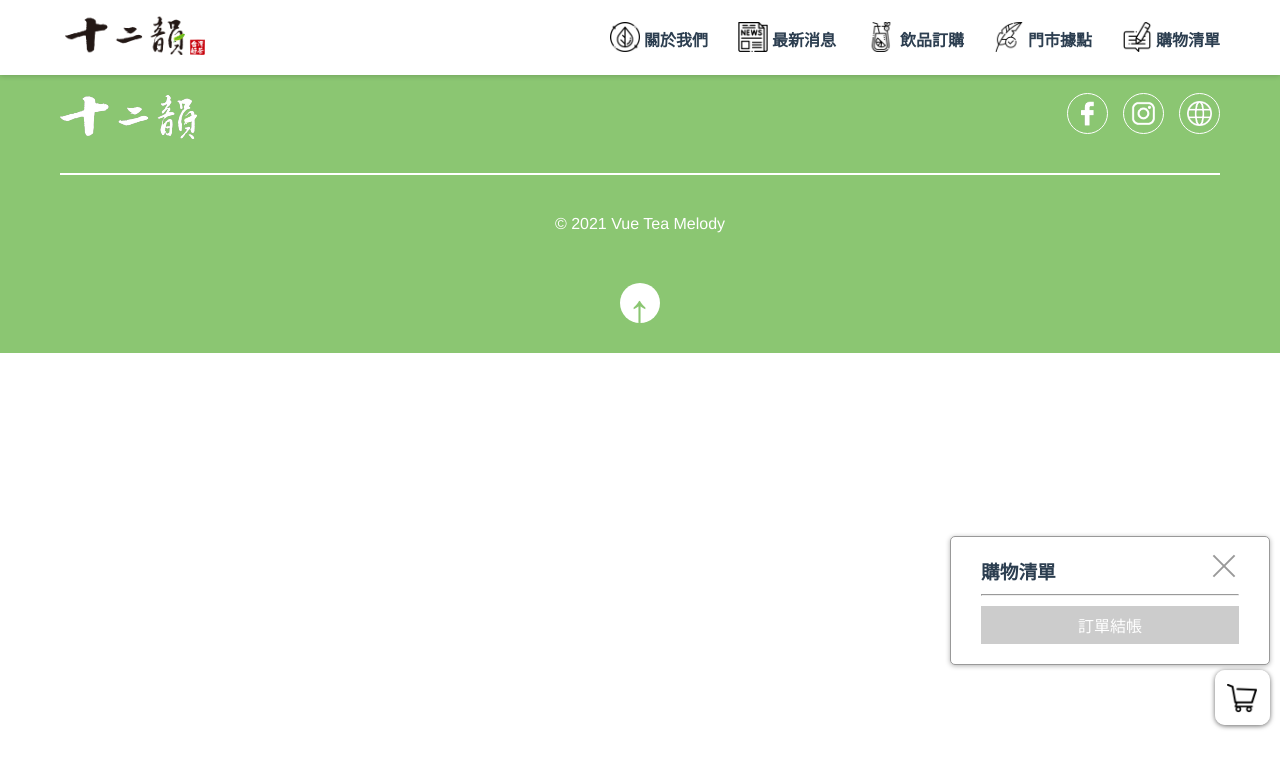
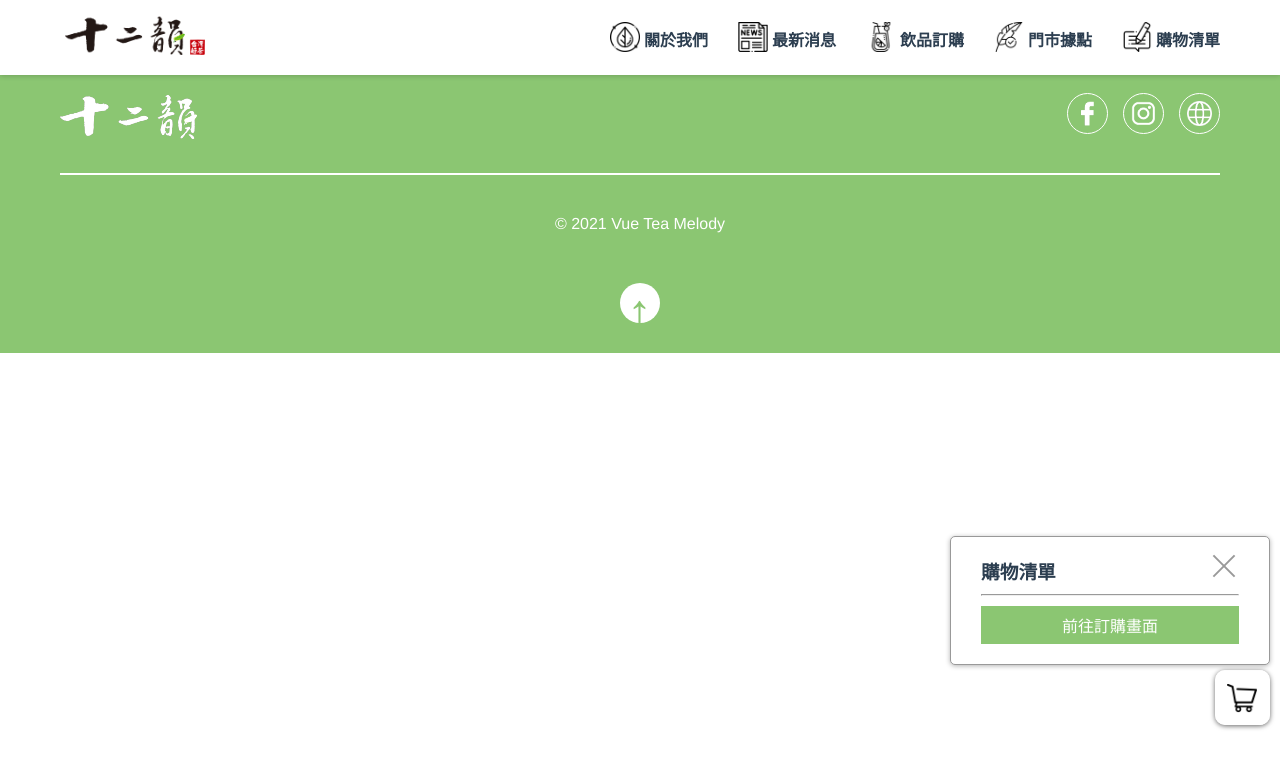
Before and after one commit to Little-Ker/2021-08-21-Vue-Tea-Melody, a Vue app: page / in a window 1280 px wide. Both pictures are taken after a click on the element 1242 px from the left and 697 px from the top of the page. Shown: the top 768 px of the page. Built offline with nearby package versions, Linux system fonts and the light colour scheme.

Commit message:
[修改] 空購物車連結前往購買畫面

```diff
--- a/src/components/Popular.vue
+++ b/src/components/Popular.vue
@@ -318,6 +318,11 @@ export default {
     margin-top: 3px;
 }
 
+.price p {
+    color: #42b983;
+    font-weight: bold;
+}
+
 .leftBtn, .rightBtn {
     position: absolute;
     z-index: 2;
--- a/src/components/ShoppingCar.vue
+++ b/src/components/ShoppingCar.vue
@@ -29,7 +29,9 @@
                     </div>
                 </div>
             </div>
-            <div v-if="!isShopping" class="buyBtn btnLock">訂單結帳</div>
+            <router-link v-if="!isShopping" to='shop'>
+                <div @click="goTop()" class="buyBtn btnUnLock">前往訂購畫面</div>
+            </router-link>
             <router-link v-if="isShopping" to='order'>
                 <div @click="clickBuyFn(1)" class="buyBtn btnUnLock">訂單結帳</div>
             </router-link>
@@ -98,6 +100,7 @@ export default {
             this.isHideShoppingCar = true;
         },
         goTop() {
+            this.isShowShopping = false;
             $('html,body').scrollTop(0, 0);
         }
     },
```
